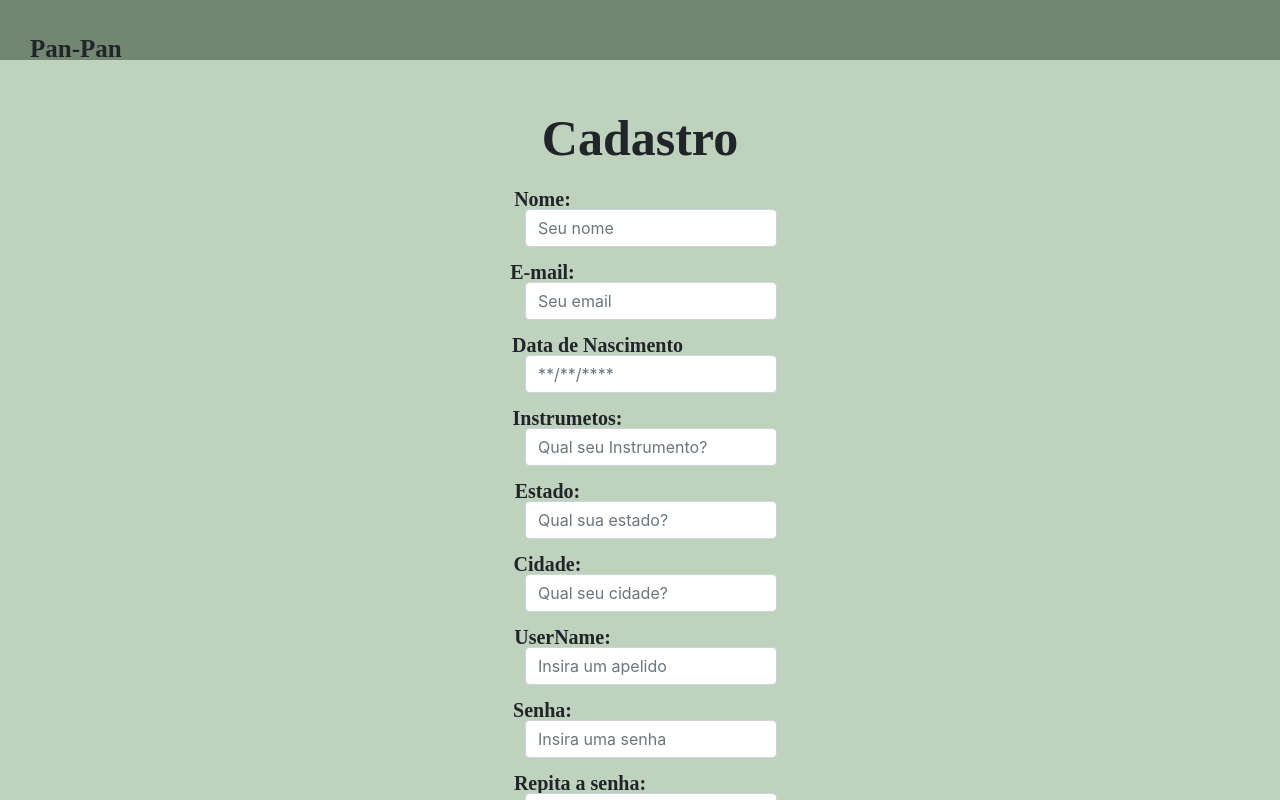
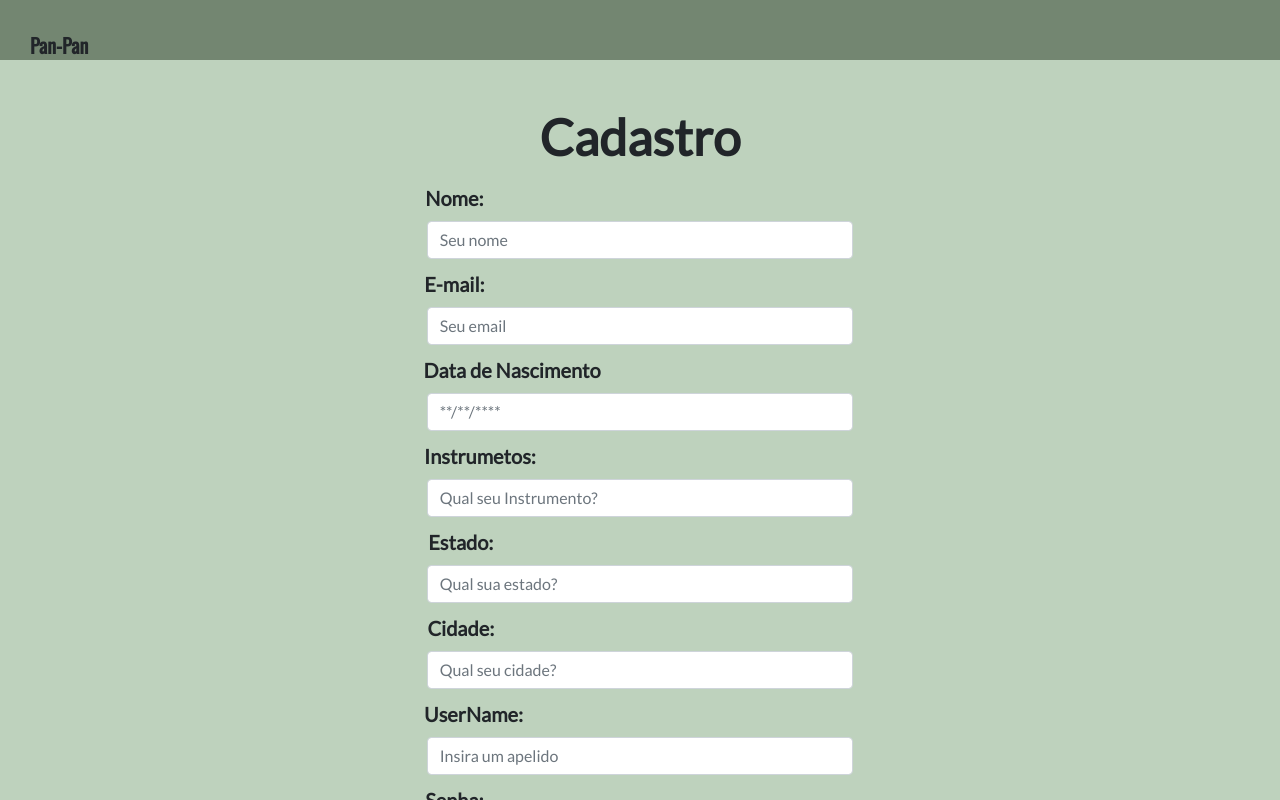
Before and after one commit to Desenho2018-1/pan-pan, a React (Create React App) app in the folder pan-pan-frontend/: page / in a window 1280 px wide. Shown: the top 800 px of the page. Built offline with nearby package versions, Linux system fonts and the light colour scheme.

Commit message:
Add some improves to front

```diff
--- a/pan-pan-frontend/public/index.html
+++ b/pan-pan-frontend/public/index.html
@@ -10,7 +10,8 @@
     -->
     <link rel="manifest" href="%PUBLIC_URL%/manifest.json">
     <link rel="shortcut icon" href="%PUBLIC_URL%/favicon.ico">
-    <!--
+    <link rel="stylesheet" href="https://maxcdn.bootstrapcdn.com/bootstrap/4.0.0/css/bootstrap.min.css"></link>
+    <link href="https://fonts.googleapis.com/css?family=Lato|Oswald" rel="stylesheet">    <!--
       Notice the use of %PUBLIC_URL% in the tags above.
       It will be replaced with the URL of the `public` folder during the build.
       Only files inside the `public` folder can be referenced from the HTML.
@@ -19,7 +20,7 @@
       work correctly both with client-side routing and a non-root public URL.
       Learn how to configure a non-root public URL by running `npm run build`.
     -->
-    <title>React App</title>
+    <title>Pan-Pan</title>
   </head>
   <body>
     <noscript>
--- a/pan-pan-frontend/src/App.js
+++ b/pan-pan-frontend/src/App.js
@@ -11,7 +11,6 @@ class App extends Component {
 
     var html =
       <div className="App">
-
       </div>;
 
     return html;
--- a/pan-pan-frontend/src/index.js
+++ b/pan-pan-frontend/src/index.js
@@ -1,8 +1,6 @@
 import React from 'react';
 import ReactDOM from 'react-dom';
 import './index.css';
-import App from './App';
-import User from './user/User';
 import UserRegisterForm from './userRegister/UserRegisterForm'
 import registerServiceWorker from './registerServiceWorker';
 
--- a/pan-pan-frontend/src/userRegister/UserRegisterForm.css
+++ b/pan-pan-frontend/src/userRegister/UserRegisterForm.css
@@ -1,8 +1,7 @@
 
 /*ClassesNames from react*/
 .UserRegisterForm{
-  text-align: center;
-
+  font-family: 'Lato', sans-serif;
 }
 
 .user-register-back {
@@ -12,10 +11,12 @@
 }
 
 .user-header {
+  font-family: 'Oswald', sans-serif;
   background-color: #738671;
   height: 10px;
   padding: 30px;
   text-align: left;
+  font-size: 20px;
 }
 
 
@@ -23,53 +24,52 @@
   font-size: 20px;
 }
 
+
 /*ids*/
 #label-format{
-  margin-top: 0px;
-  margin-right: 195px;
+  margin-left: -29%;
 }
 #label-format-camp{
   margin-top: 10px;
-  margin-right: 195px;
+  margin-left: -29%;
 }
 
 #label-format-age{
   margin-top: 10px;
-  margin-right: 85px;
+  margin-left: -20%;
 }
 
 #label-format-camp-instrument{
   margin-top: 10px;
-  margin-right: 145px;
+  margin-left: -25%;
 }
 #label-format-state-instrument{
   margin-top: 10px;
-  margin-right: 185px;
+  margin-left: -28%;
 }
 #label-format-camp-city{
   margin-top: 10px;
-  margin-right: 185px;
+  margin-left: -28%;
 }
 
 #label-format-camp-username{
   margin-top: 10px;
-  margin-right: 155px;
+  margin-left: -26%;
 }
 
 #label-format-repite-password{
   margin-top: 10px;
-  margin-right: 120px;
+  margin-left: -24%;
 }
 
 #input-text-format{
-  margin-top: -13px;
-  margin-left: 525px;
 }
+
 #registerForm{
   background-color: #BED2BD;
 }
 #button-register{
-  margin-top: 20px;
+  margin-top: 30px;
   margin-left: 0px;
   background-color: #4A505F;
 
@@ -78,10 +78,11 @@
   font-size: 50px;
   margin-top: 40px;
 }
+
 #register-title{
 
 }
 
 #pan-pan-header{
-  font-size: 25px;
+  font-size: 45px;
 }
--- a/pan-pan-frontend/src/userRegister/UserRegisterForm.js
+++ b/pan-pan-frontend/src/userRegister/UserRegisterForm.js
@@ -5,6 +5,10 @@ import "./UserRegisterForm.css";
 class UserRegisterForm extends Component{
   constructor(props){
     super(props);
+      this.stringToVector = this.stringToVector.bind(this);
+      this.parseDate = this.parseDate.bind(this);
+      this.submitForm = this.submitForm.bind(this);
+
       this.state = {
           firstName: "",
           lastName:"",
@@ -19,101 +23,153 @@ class UserRegisterForm extends Component{
           active:""
       }
 
+
   }
+
+  stringToVector(data){
+    var response = [];
+    data = data.split(",");
+
+    for (var i = 0; i < data.length; i++) {
+      data[i].replace(",","")
+      response.push(data[i])
+    }
+    return response;
+  }
+
+
+  parseDate(date_string){
+    var response = []
+    date_string = date_string.split("/")
+
+    for (var i = 0; i < date_string.length; i++) {
+      date_string[i].replace(",","")
+      response.push(date_string[i])
+    }
+    const year = date_string[2]
+    const month = date_string[1]
+    const day = date_string[0]
+
+    var date = new Date(year, month, day);
+
+    console.log(date);
+    return date;
+  }
+
 
   submitForm(event){
     event.preventDefault();
     const dataForm = new FormData(event.target);
 
+    //Break instruments into vector
+    const instruments = this.stringToVector(dataForm.get('instrument'))
+    const birthdate = this.parseDate(dataForm.get('birthday'))
+
+    //Break full name to first and last name
+    var name = dataForm.get('name')
+    name = name.split(" ")
+    const firstName = name[0]
+    const lastName = name.pop()
+
     const dataUser = {
-          name: dataForm.get('name'),
+          firstName: firstName,
+          lastName: lastName,
           email: dataForm.get('email'),
-          birthday: dataForm.get('birthday'),
+          birthdate: birthdate,
           password: dataForm.get('password'),
-          instrument: dataForm.get('instrument'),
+          instruments: instruments,
           city: dataForm.get('city'),
           state: dataForm.get('state'),
-          username: dataForm.get('username')
+          username: dataForm.get('username'),
     }
 
-    axios.post('', dataUser)
-      .then(response => console.log(response.data))
+    axios.post('http://localhost:8080/user/signup', dataUser)
+      .then(response => alert(response.data))
+
+    window.location.reload()
 
   }
 
   render(){
     var html =
-          <body className="user-register-back">
-                <head>
-                 <link rel="stylesheet" href="https://maxcdn.bootstrapcdn.com/bootstrap/4.0.0/css/bootstrap.min.css"></link>
-                </head>
+      <div className="user-register-back">
         <div className="UserRegisterForm">
           <header className="user-header">
-                  <font id="pan-pan-header" face="Norwester"><b>Pan-Pan</b></font>
+            <b>Pan-Pan</b>
           </header>
-                    <div class="form-group">
+
+          <div className="form-group" align="center">
             <form id="registerForm" onSubmit={this.submitForm}>
-                      <label id="label-register-title"><font face= "Norwester"><b>Cadastro</b> </font></label>
+              <label id="label-register-title"><b>Cadastro</b></label>
+
                 <div id="label-format">
-                        <label class="label-text-font"><font face="Norwester"><b>Nome:</b></font></label>
+                  <label className="label-text-font"><b>Nome:</b></label>
                 </div>
                 <div id="input-text-format">
-                          <input type="text" class="form-control col-lg-4" required="required "placeholder="Seu nome" name="name"  ></input>
+                    <input type="text" className="form-control col-lg-4" required="required "placeholder="Seu nome" name="name"  ></input>
                 </div>
+
                 <div id="label-format-camp">
-                        <label  class="label-text-font" ><font face="Norwester" ><b>E-mail:</b></font></label>
+                  <label  className="label-text-font" ><b>E-mail:</b></label>
                 </div>
                 <div id="input-text-format">
-                        <input type="text" class= "form-control col-lg-4" placeholder="Seu email" required="required" name="email"></input>
+                  <input type="text" className= "form-control col-lg-4" placeholder="Seu email" required="required" name="email"></input>
                 </div>
+
                 <div id="label-format-age">
-                        <label  class="label-text-font" ><font face="Norwester" ><b>Data de Nascimento</b></font></label>
+                  <label  className="label-text-font" ><b>Data de Nascimento</b></label>
                 </div>
                 <div id="input-text-format">
-                        <input type="text" class= "form-control col-lg-4" placeholder="**/**/****" required="required" name="birthday"></input>
+                  <input type="text" className= "form-control col-lg-4" placeholder="**/**/****" required="required" name="birthday"></input>
                 </div>
+
                 <div id="label-format-camp-instrument">
-                        <label class="label-text-font"><font face="Norwester"><b>Instrumetos:</b></font></label>
+                  <label className="label-text-font"><b>Instrumetos:</b></label>
                 </div>
                 <div id="input-text-format">
-                        <input type="text" class= "form-control col-lg-4" placeholder="Qual seu Instrumento?" required="required" name="instrument" ></input>
+                  <input type="text" className= "form-control col-lg-4" placeholder="Qual seu Instrumento?" required="required" name="instrument" ></input>
                 </div>
+
                 <div id="label-format-state-instrument">
-                        <label class="label-text-font"><font face="Norwester"><b>Estado:</b></font></label>
+                  <label className="label-text-font"><b>Estado:</b></label>
                 </div>
                 <div id="input-text-format">
-                        <input type="text" class= "form-control col-lg-4" placeholder="Qual sua estado?" required="required" name="state"></input>
+                  <input type="text" className= "form-control col-lg-4" placeholder="Qual sua estado?" required="required" name="state"></input>
                 </div>
+
                 <div id="label-format-camp-city">
-                        <label class="label-text-font"><font face="Norwester"><b>Cidade:</b></font></label>
+                  <label className="label-text-font"><b>Cidade:</b></label>
                 </div>
                 <div id="input-text-format">
-                        <input type="text" class= "form-control col-lg-4" placeholder="Qual seu cidade?" required="required" name="city"></input>
+                  <input type="text" className= "form-control col-lg-4" placeholder="Qual seu cidade?" required="required" name="city"></input>
                 </div>
+
                 <div id="label-format-camp-username">
-                        <label class="label-text-font"><font face="Norwester"><b>UserName:</b></font></label>
+                  <label className="label-text-font"><b>UserName:</b></label>
                 </div>
                 <div id="input-text-format">
-                        <input type="text" class= "form-control col-lg-4" placeholder="Insira um apelido" required="required" name="username"></input>
+                  <input type="text" className= "form-control col-lg-4" placeholder="Insira um apelido" required="required" name="username"></input>
                 </div>
+
                 <div id="label-format-camp">
-                        <label class="label-text-font"><font face="Norwester"><b>Senha:</b></font></label>
+                  <label className="label-text-font"><b>Senha:</b></label>
                 </div>
                 <div id="input-text-format">
-                        <input type="password" class= "form-control col-lg-4" placeholder="Insira uma senha" required="required" name="password"></input>
+                  <input type="password" className= "form-control col-lg-4" placeholder="Insira uma senha" required="required" name="password"></input>
                 </div>
 
                 <div id="label-format-repite-password">
-                        <label class="label-text-font" ><font face="Norwester"><b>Repita a senha:</b></font></label>
+                  <label className="label-text-font" ><b>Repita a senha:</b></label>
                 </div>
                 <div id="input-text-format">
-                        <input type="password" class= "form-control col-lg-4"placeholder="Repita sua Senha" name="repitePassword" required="required"  ></input>
+                  <input type="password" className= "form-control col-lg-4"placeholder="Repita sua Senha" name="repitePassword" required="required"  ></input>
                 </div>
-                      <button id="button-register" type="submit" class="btn btn-secondary btn-lg" value="register">Cadastrar</button>
+                <button id="button-register" type="submit" className="btn btn-secondary btn-lg" value="register">Cadastrar</button>
+
              </form>
            </div>
         </div>
-          </body>
+      </div>
     return html;
   }
 }
```
Also changed, not shown: 1 other file (tests, documents, lock files or other folders). Lines whose indentation alone changed are shown as unchanged.
